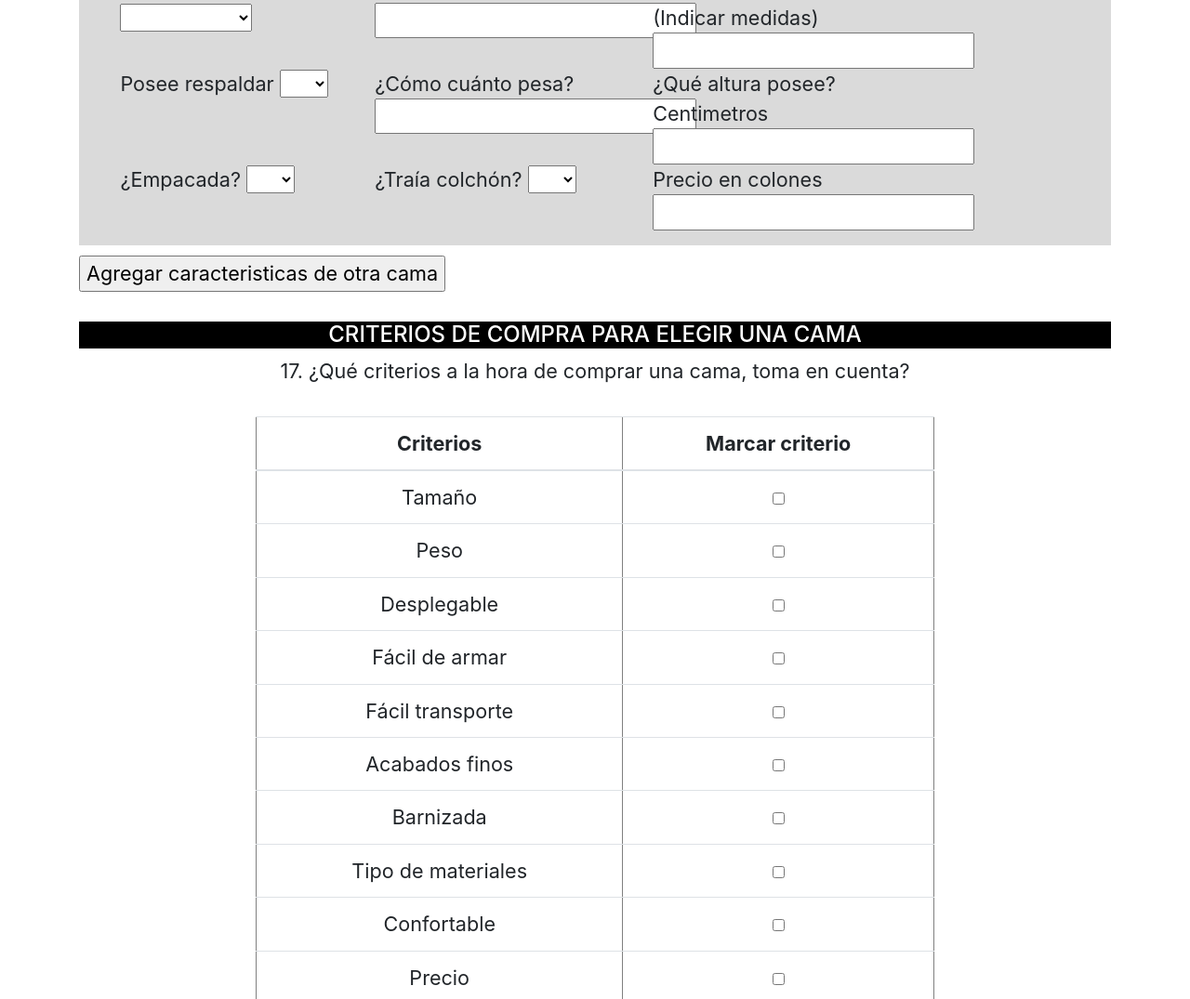
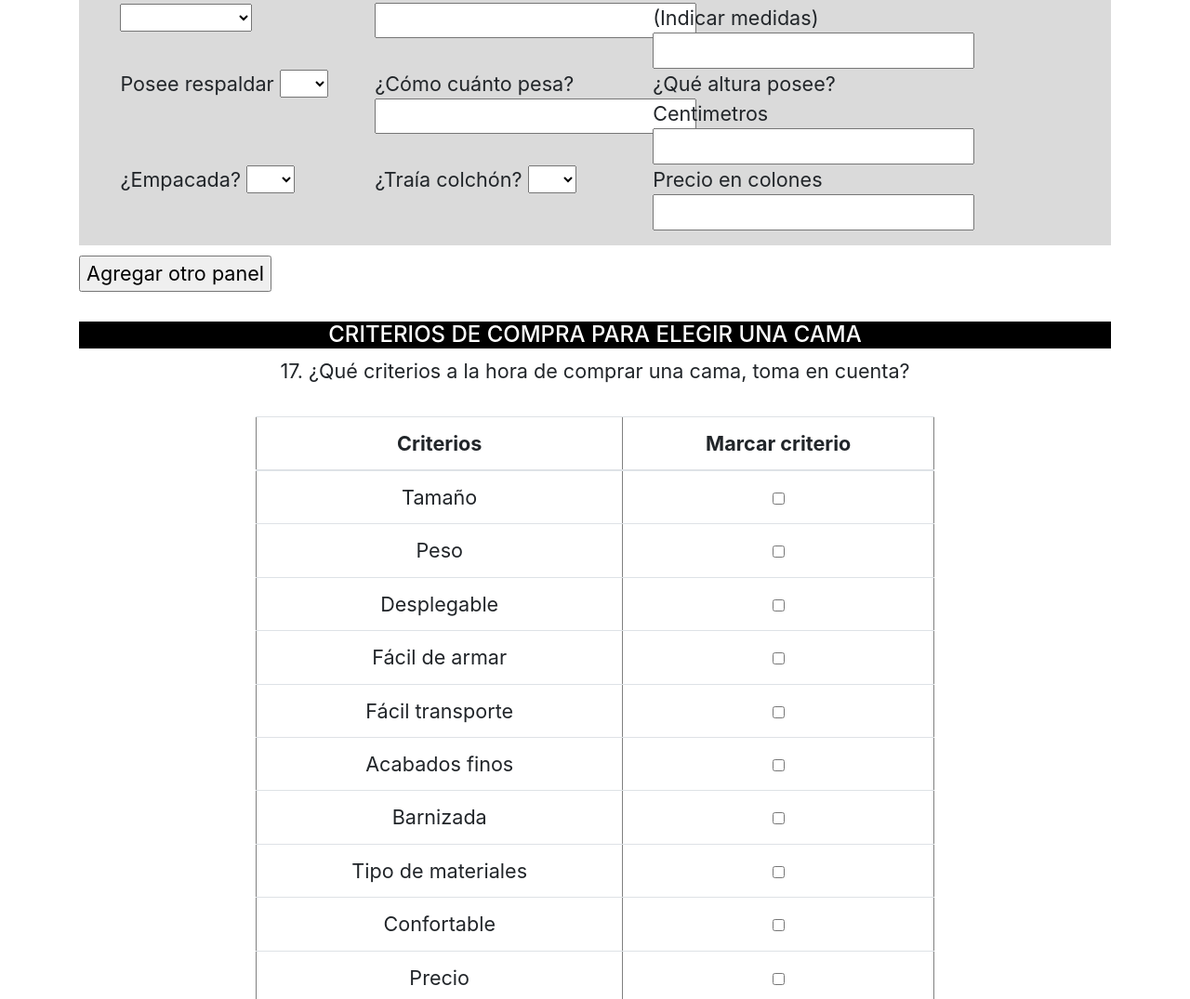
Before and after one commit to JMVice/JMVice.github.io, a plain HTML site: page FormularioRet/index.html in a window 1280 px wide. Shown: the part 2620-3695 px from the top of the page at 93% size. Drawn offline with nearby package versions, Linux system fonts and the light colour scheme.

Commit message:
Boton agregar más camas reducido

```diff
--- a/FormularioRet/index.html
+++ b/FormularioRet/index.html
@@ -439,7 +439,7 @@
                         <div id="CONTENEDOR_PARA_MAS_CARACTERISTICAS_DE_CAMA_NEGOCIO_ID"></div>
 
 
-                        <input type="button" value="Agregar caracteristicas de otra cama"
+                        <input type="button" value="Agregar otro panel"
                             id="boton_agregar_caracteristicas_de_otra_cama_negocio"
                             onclick="agregar_caracteristicas_de_otra_cama_negocio()" />
                         <br>
```
